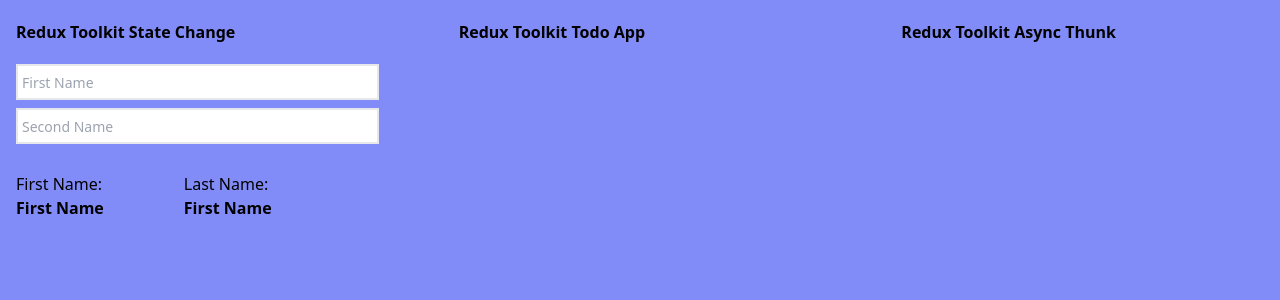
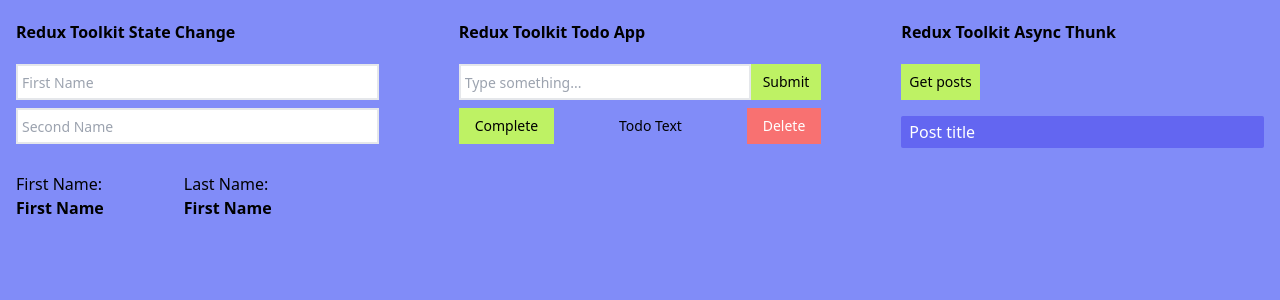
Before and after one commit to Himadieiev/practice-rtk, a React (Create React App) app: page / in a window 1280 px wide. Shown: the top 300 px of the page. Built offline with nearby package versions, Linux system fonts and the light colour scheme.

Commit message:
added Form/Todo/Posts

```diff
--- a/src/App.jsx
+++ b/src/App.jsx
@@ -1,4 +1,9 @@
+import React from "react";
+
+import Form from "./components/Form";
 import User from "./components/User";
+import TodoItem from "./components/TodoItem";
+import Posts from "./components/Posts";
 
 function App() {
   return (
@@ -11,9 +16,12 @@
           </div>
           <div className="w-1/3">
             <h1 className="font-bold my-5">Redux Toolkit Todo App</h1>
+            <Form />
+            <TodoItem />
           </div>
           <div className="w-1/3">
             <h1 className="font-bold my-5">Redux Toolkit Async Thunk</h1>
+            <Posts />
           </div>
         </header>
       </div>
--- /dev/null
+++ b/src/components/Form.jsx
@@ -0,0 +1,21 @@
+import React from "react";
+
+const Form = () => {
+  return (
+    <form className="w-full flex" onSubmit={(e) => e.preventDefault()}>
+      <input
+        type="text"
+        placeholder="Type something..."
+        className="w-full p-1 focus:outline-none focus:border-lime-500 focus: border-2 placeholder:text-sm"
+      />
+      <button
+        type="submit"
+        className="shrink-0 bg-lime-300  hover:bg-lime-400 transition-all px-3 text-sm"
+      >
+        Submit
+      </button>
+    </form>
+  );
+};
+
+export default Form;
--- /dev/null
+++ b/src/components/PostItem.jsx
@@ -0,0 +1,11 @@
+import React from "react";
+
+const PostItem = () => {
+  return (
+    <div className="flex w-full bg-indigo-500 hover:bg-indigo-300 transition-all py-1 px-2 text-white rounded-sm cursor-pointer mt-4">
+      Post title
+    </div>
+  );
+};
+
+export default PostItem;
--- /dev/null
+++ b/src/components/Posts.jsx
@@ -0,0 +1,19 @@
+import React from "react";
+
+import PostItem from "./PostItem";
+
+const Posts = () => {
+  return (
+    <div>
+      <button
+        type="submit"
+        className="bg-lime-300  hover:bg-lime-400 transition-all p-2 text-sm"
+      >
+        Get posts
+      </button>
+      <PostItem />
+    </div>
+  );
+};
+
+export default Posts;
--- /dev/null
+++ b/src/components/TodoItem.jsx
@@ -0,0 +1,25 @@
+import React from "react";
+
+const TodoItem = () => {
+  const completed = false;
+
+  return (
+    <div className="flex justify-between items-center my-2">
+      <div className="text-sm px-4 py-2 cursor-pointer bg-lime-300 hover:bg-lime-400">
+        Complete
+      </div>
+      <div
+        className={`text-sm ${
+          completed ? "line-through font-medium text-lime-400" : ""
+        }`}
+      >
+        Todo Text
+      </div>
+      <div className="text-sm px-4 py-2 flex bg-red-400 hover:bg-red-500 transition-all text-white cursor-pointer">
+        Delete
+      </div>
+    </div>
+  );
+};
+
+export default TodoItem;
```
